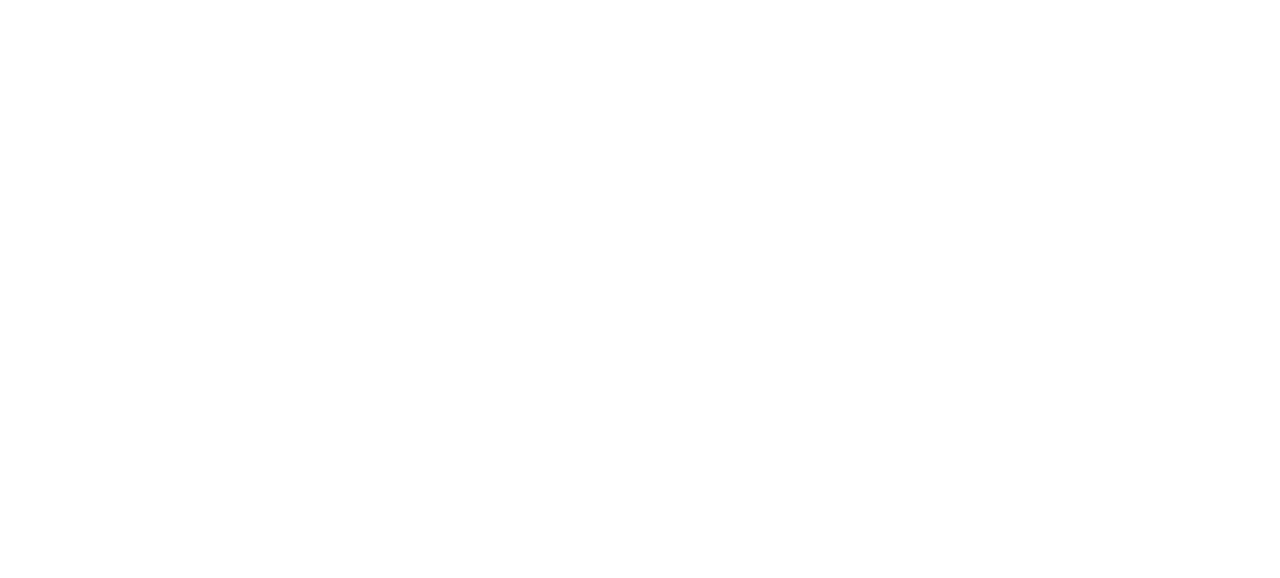
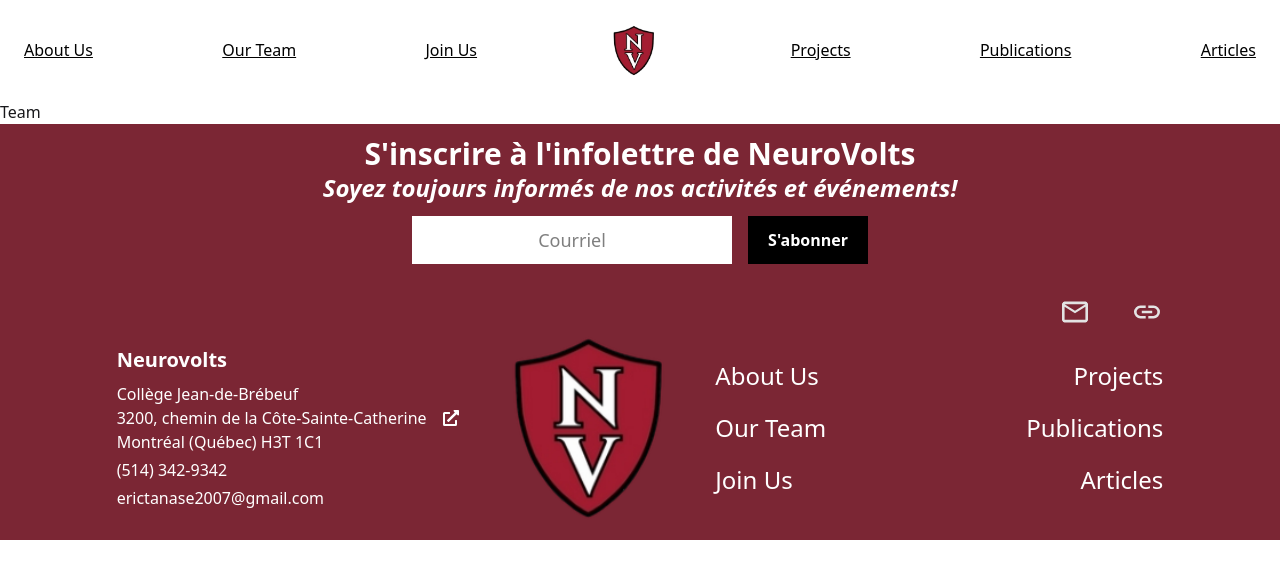
Before and after one commit to Dutu2019/neurovolt, a Next.js app: page /team in a window 1280 px wide. Before the commit this address had no page. Shown: the top 578 px of the page. Built offline with nearby package versions, Linux system fonts and the light colour scheme; a web font is replaced by a local one.

Commit message:
dummy team page

```diff
--- /dev/null
+++ b/app/team/page.tsx
@@ -0,0 +1,9 @@
+import React from 'react'
+
+export default async function TeamPage() {
+  return (
+    <>
+      <h1>Team</h1>
+    </>
+  )
+}
--- a/next.config.ts
+++ b/next.config.ts
@@ -3,7 +3,6 @@
 const nextConfig: NextConfig = {
   /* config options here */
   devIndicators: false,
-  runtime: "edge",
 };
 
 export default nextConfig;
--- a/package.json
+++ b/package.json
@@ -7,7 +7,7 @@
     "build": "next build",
     "start": "next start",
     "lint": "next lint",
-    "pages:build": "npx @cloudflare/next-on-pages",
+    "pages:build": "pnpx @cloudflare/next-on-pages",
     "preview": "pnpm run pages:build && wrangler pages dev",
     "deploy": "pnpm run pages:build && wrangler pages deploy"
   },
@@ -32,6 +32,7 @@
     "tailwind-merge": "^3.3.1",
     "tailwindcss": "^4.1.11",
     "tw-animate-css": "^1.3.5",
-    "typescript": "5.8.3"
+    "typescript": "5.8.3",
+    "wrangler": "^4.72.0"
   }
 }
```
Also changed, not shown: 2 other files (tests, documents, lock files or other folders).
